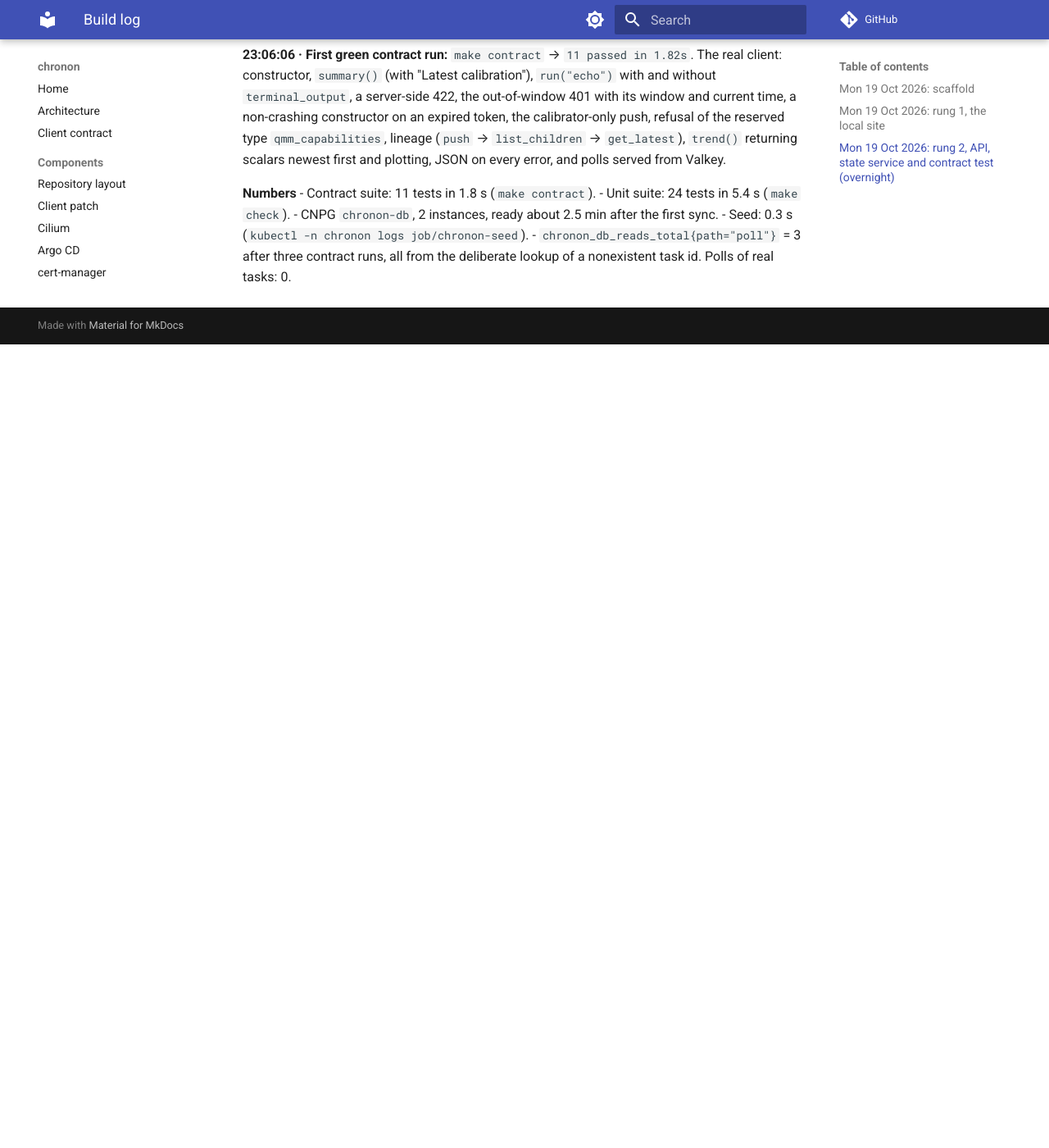
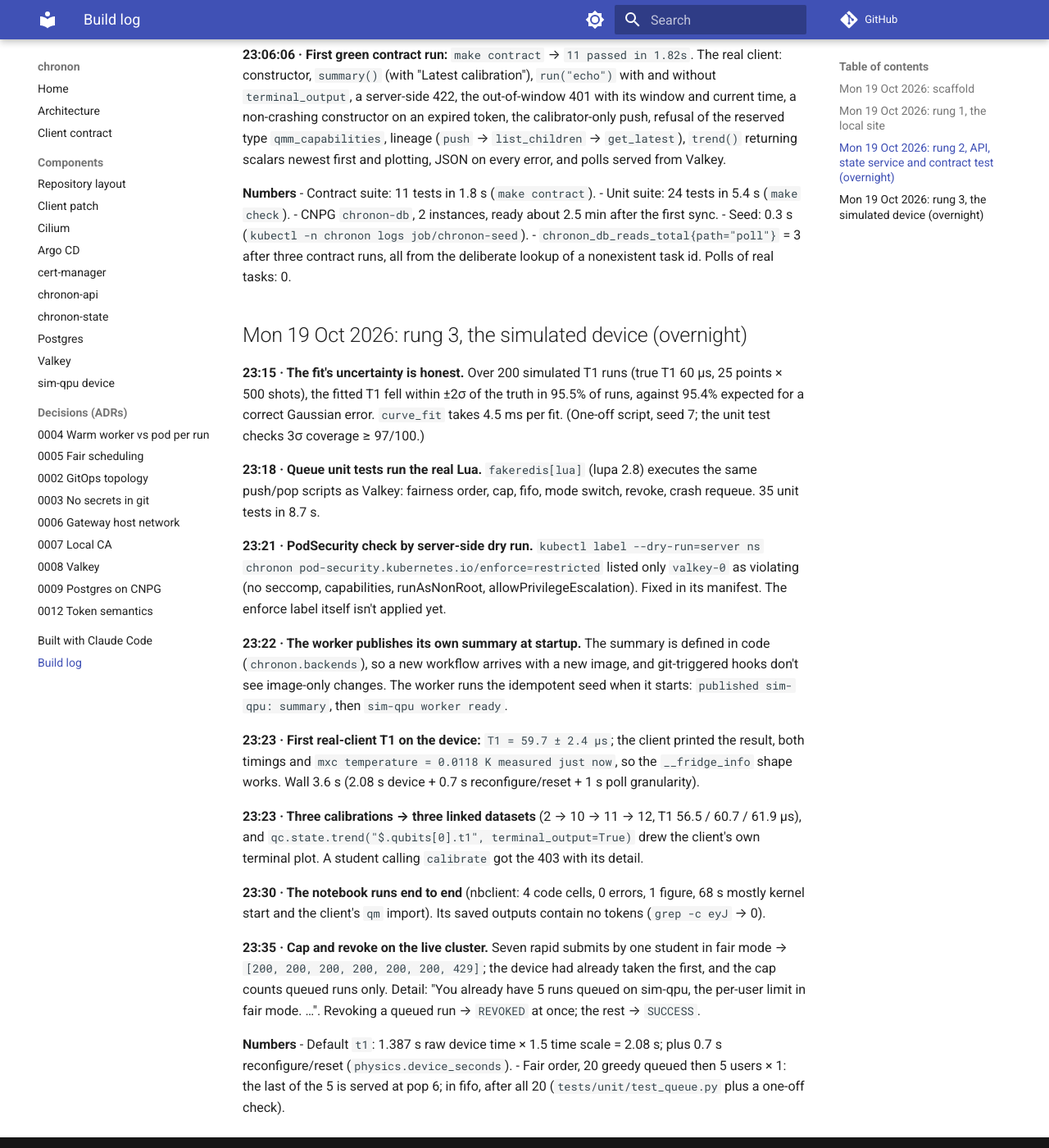
Before and after one commit to 0relDanilov/chronon, an MkDocs documentation site: the page built from docs/build-log.md, in a window 1280 px wide and 1400 px high, scrolled down 3483 px. Shown: the whole window at 82% size. Built offline with MkDocs 1.6.1 and Material for MkDocs 9.7.7, drawn with Linux system fonts in a browser that asks for light colours; comment, search, counter and statistics services are not loaded; before the commit the page ends 3903 px from its top, so only the background shows below that.

Commit message:
Rung 3 docs: sim-qpu component, ADR-0004 (first half) and ADR-0005, build log
Co-Authored-By: Claude Opus 5.5 <noreply@anthropic.com>

````diff
--- /dev/null
+++ b/docs/adr/0004-warm-worker-vs-pod-per-run.md
@@ -0,0 +1,37 @@
+# ADR-0004: A warm worker for short exclusive runs; Argo Workflows for long or parallel work
+
+**Status:** accepted (draft; numbers pending) · Mon 19 Oct 2026
+
+## Context
+
+Device runs are short (≈3 s including reconfigure and reset) and exclusive (one
+at a time). Some work is long and parallel instead, like the Stark-map fan-out.
+The client's task states (`PENDING`, `RECEIVED`, `STARTED`, `SUCCESS`, …) look
+like a Celery-style task queue, and the client never says how runs are
+executed.
+
+## Options
+
+| Option | Where it breaks |
+|---|---|
+| **A. One warm, long-lived worker per device, fed by a Valkey queue** | The worker is a single process: its health is the device's availability. Mitigated by the liveness probe and the crash-safe processing list. |
+| B. A pod per run (Argo Workflows, `synchronization.mutexes` for exclusivity) | Every run pays pod scheduling, image start and Python import time, which can exceed a 3 s run. |
+| C. Celery workers | The same shape as A, with a framework around it; more moving parts than one loop and two Lua scripts. |
+| D. A sidecar per user session | Isolation per user, but the device can still be driven by only one of them at a time. |
+
+## Decision
+
+A for device runs; Argo Workflows (B) for long, parallel jobs where startup
+cost is amortized over minutes (the Stark-map backend).
+
+## Consequences
+
+- Device time isn't spent on pod startup between users.
+- The worker publishes its own summary and re-queues stranded tasks on start.
+
+## Measured numbers
+
+| What | Value | Command |
+|---|---|---|
+| Warm worker, one default `t1` run, submit to SUCCESS seen by the client | 3.6 s wall (2.08 s device + 0.7 s reconfigure and reset + 1 s poll granularity) | `qc.run("t1", {"qubit": 0})` at 23:23 |
+| Pod per run vs warm worker: mean and p95, submit→start and total, 10 runs each | *to be measured Tuesday* | `uv run --extra dev python scripts/rehearsal/overhead.py` |
--- /dev/null
+++ b/docs/adr/0005-fair-scheduling.md
@@ -0,0 +1,45 @@
+# ADR-0005: Per-user round-robin ("fair") scheduling with a per-user cap
+
+**Status:** accepted (draft) · Mon 19 Oct 2026
+
+## Context
+
+One device, many students: a 50-person workshop where each student presses
+"run" around the same time, and one eager student submits 20 runs first.
+With first-come-first-served, everyone else waits behind those 20 runs, about
+a minute at 3 s per run.
+
+## Options
+
+| Option | Where it breaks |
+|---|---|
+| **A. "fair": per-user queues served round-robin, plus a cap of 5 queued runs per user** | Equal turns per *user*, not per project or per paying group; a user with many tokens (identities) gets many turns. |
+| B. FIFO, one global queue | One greedy user delays everyone; waits depend on who clicked first. Kept as a mode (`fifo`) for the comparison. |
+| C. Weighted fair queuing by project | The right next step when projects have quotas; needs a quota source. |
+| D. Deadline / reservation slots | The model for booked hardware time; heavier than a workshop needs. |
+| E. Valkey Streams with consumer groups | They solve *many* consumers sharing a stream; this device has exactly one consumer, and streams have no per-user rotation. |
+
+## Decision
+
+A, with B selectable at run time through the Valkey key `sched:sim-qpu`.
+"fair" bundles two mechanisms, and the rehearsal reports both: the rotation
+(turn order) and the cap (bounded queue per user, a readable 429).
+
+Push and pop are Lua scripts, so each is atomic. The scripts build per-user
+key names at run time: fine on one Valkey instance, but on Valkey Cluster all
+keys of a backend would need one hash tag, `{sim-qpu}`, to stay on one shard.
+
+## Consequences
+
+- The greedy user is held to 5 queued and gets one turn per round; other
+  users' first runs start within one round.
+- Switching modes strands nothing: pop drains the other mode's structures
+  too.
+- The cap applies only to queued runs, not to the one running.
+
+## Measured numbers
+
+| What | Value | Command |
+|---|---|---|
+| Order, 20 greedy queued then 5 users × 1 (unit test, real Lua) | fair: all 5 within the first 6 pops; fifo: after all 20 | `pytest tests/unit/test_queue.py` |
+| Rehearsal, p50/p95 wait, greedy share (FIFO vs fair, 50 users) | *Tuesday* | `make rehearsal MODE=fifo` / `MODE=fair` |
--- a/docs/build-log.md
+++ b/docs/build-log.md
@@ -180,3 +180,54 @@ plotting, JSON on every error, and polls served from Valkey.
 - Seed: 0.3 s (`kubectl -n chronon logs job/chronon-seed`).
 - `chronon_db_reads_total{path="poll"}` = 3 after three contract runs, all
   from the deliberate lookup of a nonexistent task id. Polls of real tasks: 0.
+
+## Mon 19 Oct 2026: rung 3, the simulated device (overnight)
+
+**23:15 · The fit's uncertainty is honest.** Over 200 simulated T1 runs (true
+T1 60 µs, 25 points × 500 shots), the fitted T1 fell within ±2σ of the truth
+in 95.5% of runs, against 95.4% expected for a correct Gaussian error.
+`curve_fit` takes 4.5 ms per fit. (One-off script, seed 7; the unit test
+checks 3σ coverage ≥ 97/100.)
+
+**23:18 · Queue unit tests run the real Lua.** `fakeredis[lua]` (lupa 2.8)
+executes the same push/pop scripts as Valkey: fairness order, cap, fifo, mode
+switch, revoke, crash requeue. 35 unit tests in 8.7 s.
+
+**23:21 · PodSecurity check by server-side dry run.** `kubectl label
+--dry-run=server ns chronon pod-security.kubernetes.io/enforce=restricted`
+listed only `valkey-0` as violating (no seccomp, capabilities, runAsNonRoot,
+allowPrivilegeEscalation). Fixed in its manifest. The enforce label itself
+isn't applied yet.
+
+**23:22 · The worker publishes its own summary at startup.** The summary is
+defined in code (`chronon.backends`), so a new workflow arrives with a new
+image, and git-triggered hooks don't see image-only changes. The worker runs the
+idempotent seed when it starts: `published sim-qpu: summary`, then `sim-qpu
+worker ready`.
+
+**23:23 · First real-client T1 on the device:** `T1 = 59.7 ± 2.4 µs`; the
+client printed the result, both timings and `mxc temperature = 0.0118 K
+measured just now`, so the `__fridge_info` shape works. Wall 3.6 s (2.08 s
+device + 0.7 s reconfigure/reset + 1 s poll granularity).
+
+**23:23 · Three calibrations → three linked datasets** (2 → 10 → 11 → 12, T1
+56.5 / 60.7 / 61.9 µs), and `qc.state.trend("$.qubits[0].t1",
+terminal_output=True)` drew the client's own terminal plot. A student calling
+`calibrate` got the 403 with its detail.
+
+**23:30 · The notebook runs end to end** (nbclient: 4 code cells, 0 errors,
+1 figure, 68 s mostly kernel start and the client's `qm` import). Its saved
+outputs contain no tokens (`grep -c eyJ` → 0).
+
+**23:35 · Cap and revoke on the live cluster.** Seven rapid submits by one
+student in fair mode → `[200, 200, 200, 200, 200, 200, 429]`; the device had
+already taken the first, and the cap counts queued runs only. Detail: "You
+already have 5 runs queued on sim-qpu, the per-user limit in fair mode. …".
+Revoking a queued run → `REVOKED` at once; the rest → `SUCCESS`.
+
+**Numbers**
+- Default `t1`: 1.387 s raw device time × 1.5 time scale = 2.08 s; plus 0.7 s
+  reconfigure/reset (`physics.device_seconds`).
+- Fair order, 20 greedy queued then 5 users × 1: the last of the 5 is served at
+  pop 6; in fifo, after all 20 (`tests/unit/test_queue.py` plus a one-off
+  check).
--- /dev/null
+++ b/docs/components/sim-qpu.md
@@ -0,0 +1,70 @@
+# sim-qpu (the simulated time-shared device)
+
+## What it is
+
+A **simulated** single-qubit device and the worker that owns it. Everything
+it "measures" is synthetic. It runs two device workflows:
+
+| Workflow | Role | What it does |
+|---|---|---|
+| `t1` | any | excite, wait, read out, at 25 wait times × 500 shots by default; fits T1 |
+| `calibrate` | `calibrator` | a T1 run, then a new `state` dataset linked to the previous one |
+
+Each task goes through the device lifecycle **reconfigure (0.5 s) → run (≈2.1 s
+by default) → reset (0.2 s)**, and the client sees `PENDING` → `STARTED` →
+`SUCCESS` (or `FAILURE`, or `REVOKED`).
+
+## Why it's built this way
+
+- **One worker owns the device.** `replicas: 1` and `strategy: Recreate`:
+  an update stops the old pod before starting the new one, so two processes
+  never drive the same hardware. A RollingUpdate would overlap them.
+- **A warm, long-lived worker** instead of a pod per run: a run takes about 3 s,
+  and starting a pod costs seconds of its own (measured in
+  [ADR-0004](../adr/0004-warm-worker-vs-pod-per-run.md)).
+- **Scheduling is a Valkey key** (`sched:sim-qpu`: `fifo` or `fair`), read on
+  every pop ([ADR-0005](../adr/0005-fair-scheduling.md)):
+  - `fifo`: one global list, no cap.
+  - `fair`: one list per user and a rotation of users with queued work. The
+    device serves one run per user per turn, and each user may have at most 5
+    queued (a readable 429 beyond that).
+- **Atomic queue operations.** Push and pop are Lua scripts in Valkey:
+  the cap check, the enqueue, the rotation update and the task's hot status
+  happen in one step, so concurrent submits can't overshoot the cap.
+- **Crash-safe.** A popped task sits in `q:sim-qpu:processing` until it
+  finishes; a restarted worker re-queues whatever was left there.
+- **The device publishes its own summary.** At startup the worker migrates and
+  runs the (idempotent) seed. The summary is defined in code, so it changes
+  with the image, which a git-triggered hook wouldn't notice.
+- **Physics, honestly fake.** The hidden true T1 starts at 60 µs and
+  random-walks within 40–80 µs. Shots are Bernoulli draws with
+  p = exp(−t/T1), 2% of readouts are flipped, and `scipy.optimize.curve_fit`
+  fits A·exp(−t/T1)+B. The reported uncertainty is honest: the fit lands
+  within ±2σ of the truth in 95.5% of 200 trials (95.4% expected).
+- **Special result keys** the client pretty-prints:
+  `__qpu_execution_time_seconds` (device time; the client labels it "QUA
+  execution time"), `__total_python_runtime_seconds`, and `__fridge_info` as
+  `{"mxc": {"temperature_kelvin": 0.0118, "unix_timestamp": …}}`, all simulated.
+
+## How it fails
+
+- **Runs stay `PENDING`.** The worker isn't running, or it's stuck: the
+  liveness probe restarts it if its loop hasn't touched `/tmp/heartbeat` for
+  60 s.
+- **429 in fair mode:** the user already has 5 queued. This is by design.
+- **A run fails:** `FAILURE`, with the exception in `stderr`; the loop
+  continues with the next task.
+- **Revoke while running.** The flag is checked after reconfigure, before the
+  run phase. A run already in its run phase finishes.
+
+## How to debug it
+
+```bash
+kubectl -n chronon logs deploy/sim-qpu-worker --tail=30
+kubectl -n chronon exec valkey-0 -- valkey-cli GET sched:sim-qpu        # mode (nil = fair)
+kubectl -n chronon exec valkey-0 -- valkey-cli SET sched:sim-qpu fifo   # switch
+kubectl -n chronon exec valkey-0 -- valkey-cli LRANGE q:sim-qpu:rot 0 -1
+kubectl -n chronon exec valkey-0 -- valkey-cli LRANGE q:sim-qpu:processing 0 -1
+kubectl -n chronon exec valkey-0 -- valkey-cli XREVRANGE occupancy:sim-qpu + - COUNT 5
+uv run --extra dev pytest -q tests/unit/test_queue.py tests/unit/test_physics.py
+```
--- a/mkdocs.yml
+++ b/mkdocs.yml
@@ -45,7 +45,10 @@ nav:
       - chronon-state: components/state.md
       - Postgres: components/postgres.md
       - Valkey: components/valkey.md
+      - sim-qpu device: components/sim-qpu.md
   - Decisions (ADRs):
+      - 0004 Warm worker vs pod per run: adr/0004-warm-worker-vs-pod-per-run.md
+      - 0005 Fair scheduling: adr/0005-fair-scheduling.md
       - 0002 GitOps topology: adr/0002-gitops-topology.md
       - 0003 No secrets in git: adr/0003-no-secrets-in-git.md
       - 0006 Gateway host network: adr/0006-gateway-host-network.md
````
Also changed, not shown: README.md (+3 -2 lines), docs/architecture.md (+9 -6 lines), docs/index.md (+3 -2 lines).
